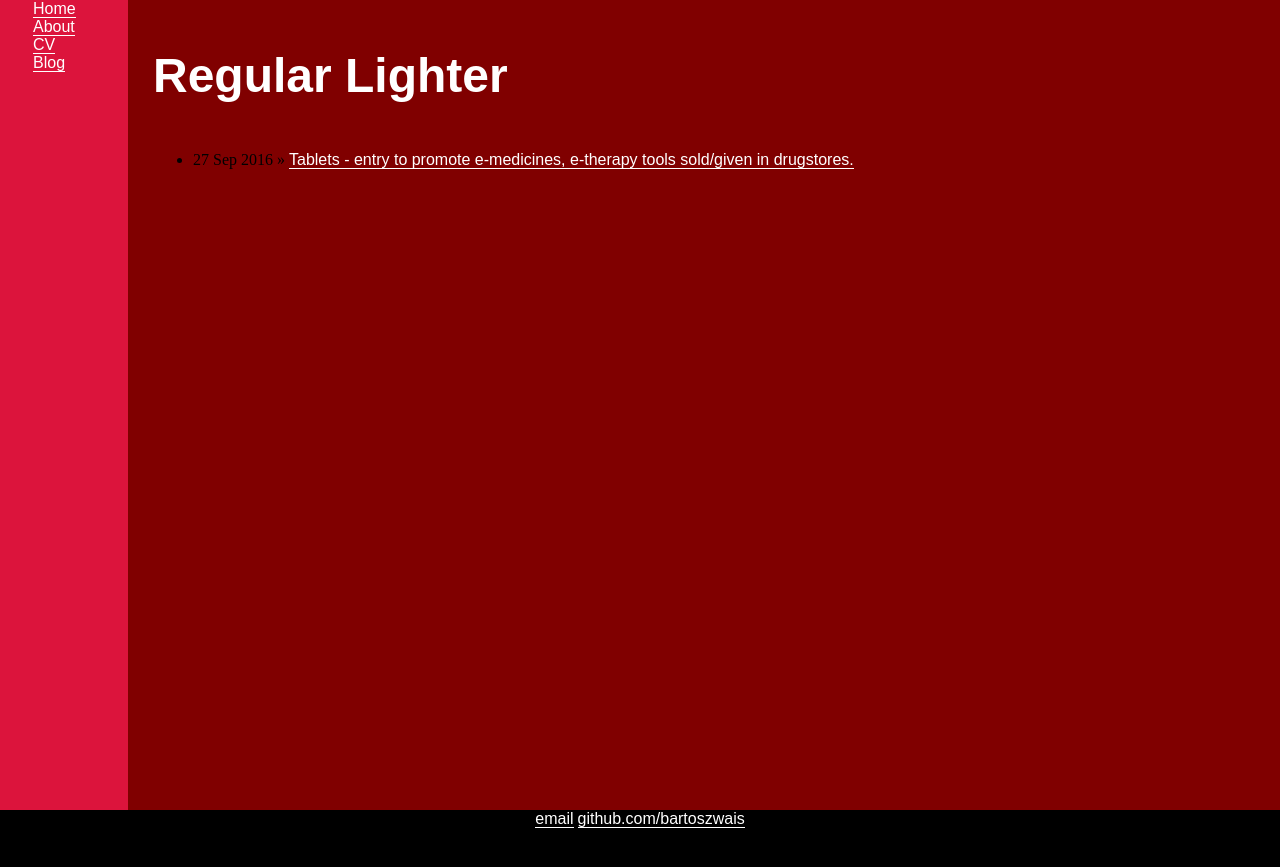
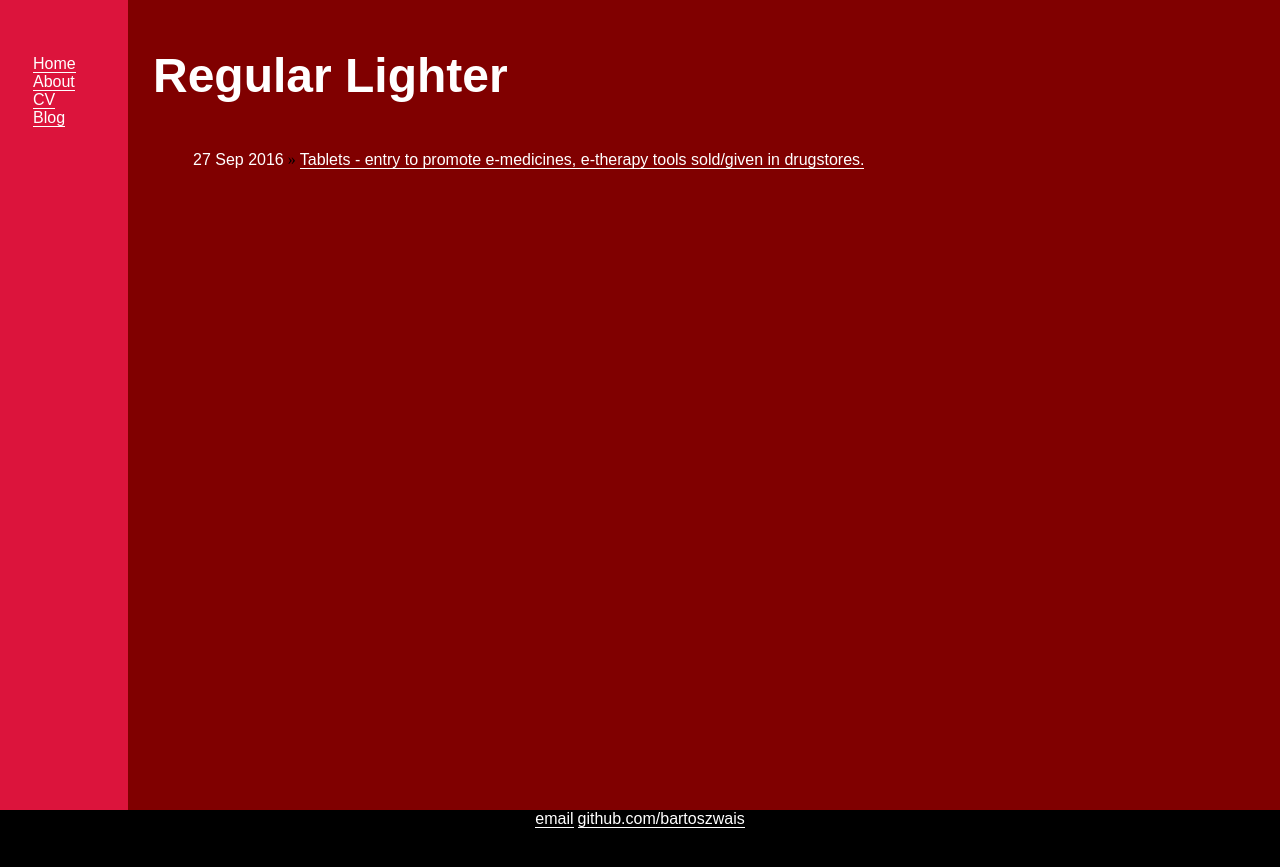
Before and after one commit to bartoszwais/bartoszwais.github.io, a Jekyll site: the page built from index.html, in a window 1280 px wide. Shown: the top 867 px of the page. Built offline with Jekyll 4.4.1, drawn with Linux system fonts in a browser that asks for light colours; comment, search, counter and statistics services are not loaded.

Commit message:
fixing styleheets

```diff
--- a/css/main.scss
+++ b/css/main.scss
@@ -12,7 +12,7 @@ body > section {
     display: flex;
     flex-direction: row;
 }
-h1,p,a {
+h1,p,a, span {
     color: #fff;
     font-family: Arial,sans;
 }
@@ -30,16 +30,19 @@ a {
     border-bottom: 1px solid white;
 }
 
+ul {
+        list-style: none;
+
+}
 nav {
     height:90vh;
     width:10vw;
     background-color: crimson;
-    padding:0;
+    padding: 55px 0 0 0;
     margin:0;
     ul {
         padding:0 33px;
         margin:0;
-        list-style: none;
     }
 }
 
```
Also changed, not shown: 4 other files.
